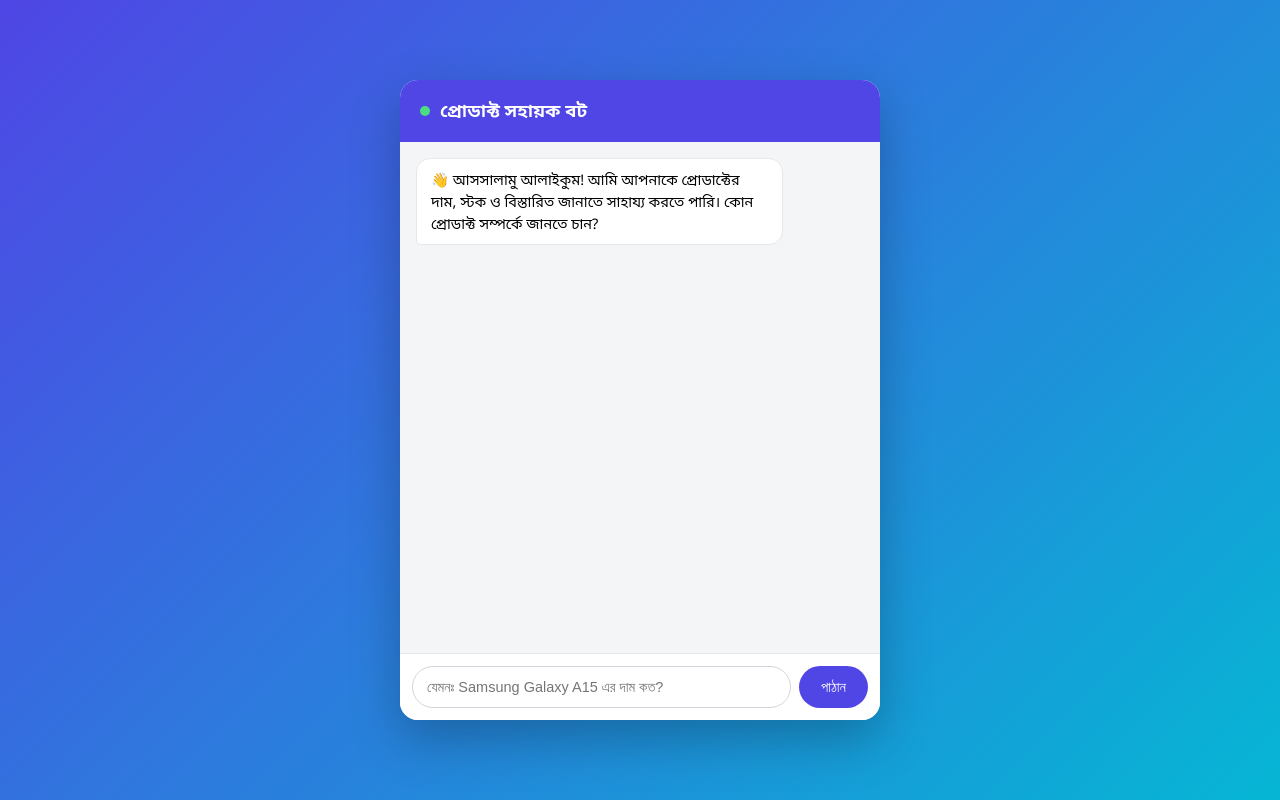
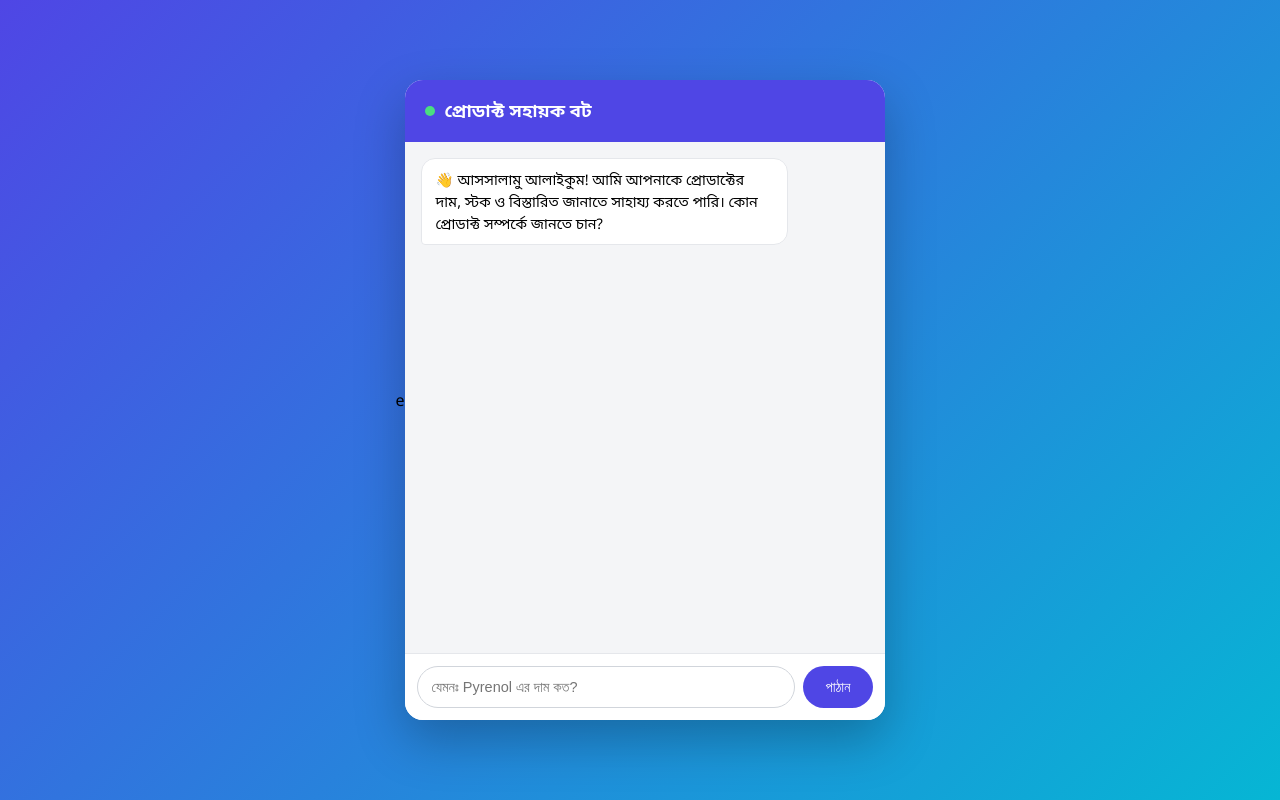
Before and after one commit to mdfakrulislam1990-cmyk/dpl_product-chatbot-Public, a Flask app: page / in a window 1280 px wide. Run offline with Flask 3, Linux system fonts and the light colour scheme; parts of the project's set-up code (start-up, migrations or seed data) failed here and were passed over.

Commit message:
Update input placeholder in index.html

```diff
--- a/templates/index.html
+++ b/templates/index.html
@@ -1,4 +1,4 @@
-<!DOCTYPE html>
+e<!DOCTYPE html>
 <html lang="bn">
 <head>
 <meta charset="UTF-8">
@@ -105,7 +105,7 @@
   </div>
   <div class="typing" id="typing" style="display:none;">বট লিখছে...</div>
   <div class="chat-input">
-    <input type="text" id="userInput" placeholder="যেমনঃ Samsung Galaxy A15 এর দাম কত?" onkeydown="if(event.key==='Enter') sendMessage();">
+    <input type="text" id="userInput" placeholder="যেমনঃ Pyrenol এর দাম কত?" onkeydown="if(event.key==='Enter') sendMessage();">
     <button onclick="sendMessage()">পাঠান</button>
   </div>
 </div>
```
